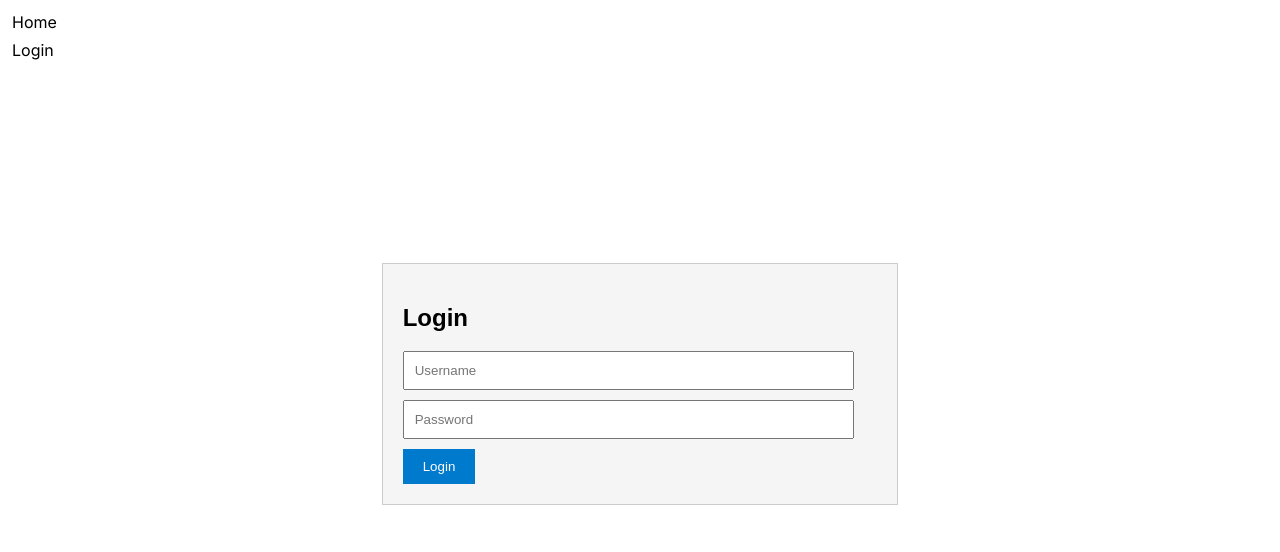
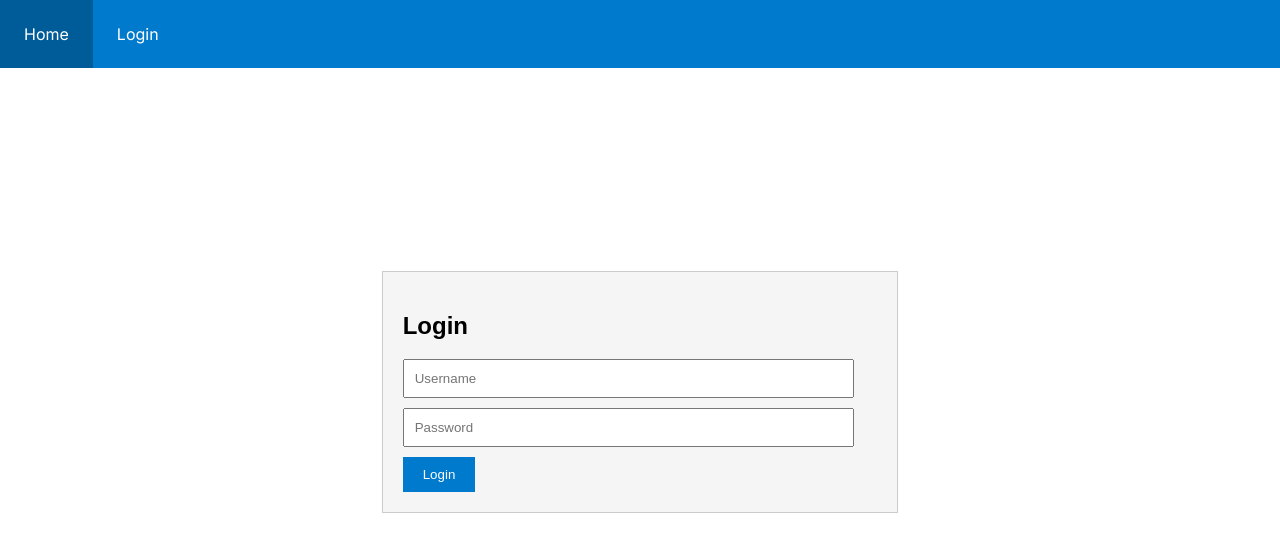
Before and after one commit to redgerxu/tutorhub, a Next.js app: page /login in a window 1280 px wide. Shown: the top 552 px of the page. Built offline with nearby package versions, Linux system fonts and the light colour scheme.

Commit message:
css changes

```diff
--- a/src/app/globals.css
+++ b/src/app/globals.css
@@ -1,6 +1,10 @@
 :root {
-  padding: 0;
   height: 100%;
   width: 100%;
   font-family: Arial, Helvetica, sans-serif;
 }
+
+html,
+body {
+  margin: 0;
+}
--- /dev/null
+++ b/src/app/layout.module.scss
@@ -0,0 +1,4 @@
+.container {
+  width: 100%;
+  height: 100%;
+}
--- a/src/app/layout.tsx
+++ b/src/app/layout.tsx
@@ -1,4 +1,5 @@
 import "@/app/globals.css";
+import styles from "./layout.module.scss";
 
 import { Inter } from "next/font/google";
 import Navbar from "@/components/Navbar";
@@ -10,7 +11,7 @@ export default function RootLayout({
   children: React.ReactNode;
 }) {
   return (
-    <div className={inter.className}>
+    <div className={`${inter.className} ${styles.container}`}>
       <Navbar />
       {children}
     </div>
--- a/src/components/Navbar.module.css
+++ /dev/null
@@ -1,18 +0,0 @@
-.container {
-  display: grid;
-  grid-template-columns: repeat(5, 1fr);
-  grid-column-gap: 0px;
-  grid-row-gap: 0px;
-  grid-template-areas: repeat(5, "link");
-}
-
-.navlink {
-  padding: 0.25em;
-  color: --text-color;
-  grid-area: link;
-}
-
-.navlink a {
-  color: inherit;
-  text-decoration: none;
-}
--- /dev/null
+++ b/src/components/Navbar.module.scss
@@ -0,0 +1,25 @@
+@import "../app/variables.module.scss";
+
+.container {
+  display: inline-block;
+  width: 100%;
+  background-color: $primary-color;
+  height: fit-content;
+}
+
+.navlink {
+  float: left;
+  display: block;
+  padding: 1.5em;
+  height: 100%;
+
+  color: $text-white;
+}
+
+.navlink:hover {
+  background-color: darken($color: $primary-color, $amount: 10);
+}
+.navlink a {
+  color: inherit;
+  text-decoration: none;
+}
--- a/src/components/Navbar.tsx
+++ b/src/components/Navbar.tsx
@@ -1,5 +1,5 @@
 import Link from "next/link";
-import styles from "./Navbar.module.css";
+import styles from "./Navbar.module.scss";
 
 function NavLink({ link, text }: { link: string; text: string }) {
   return (
@@ -11,7 +11,7 @@ function NavLink({ link, text }: { link: string; text: string }) {
 
 export default function Navbar() {
   return (
-    <div>
+    <div className={styles.container}>
       <NavLink link="/" text="Home" />
       <NavLink link="/login" text="Login" />
     </div>
```
